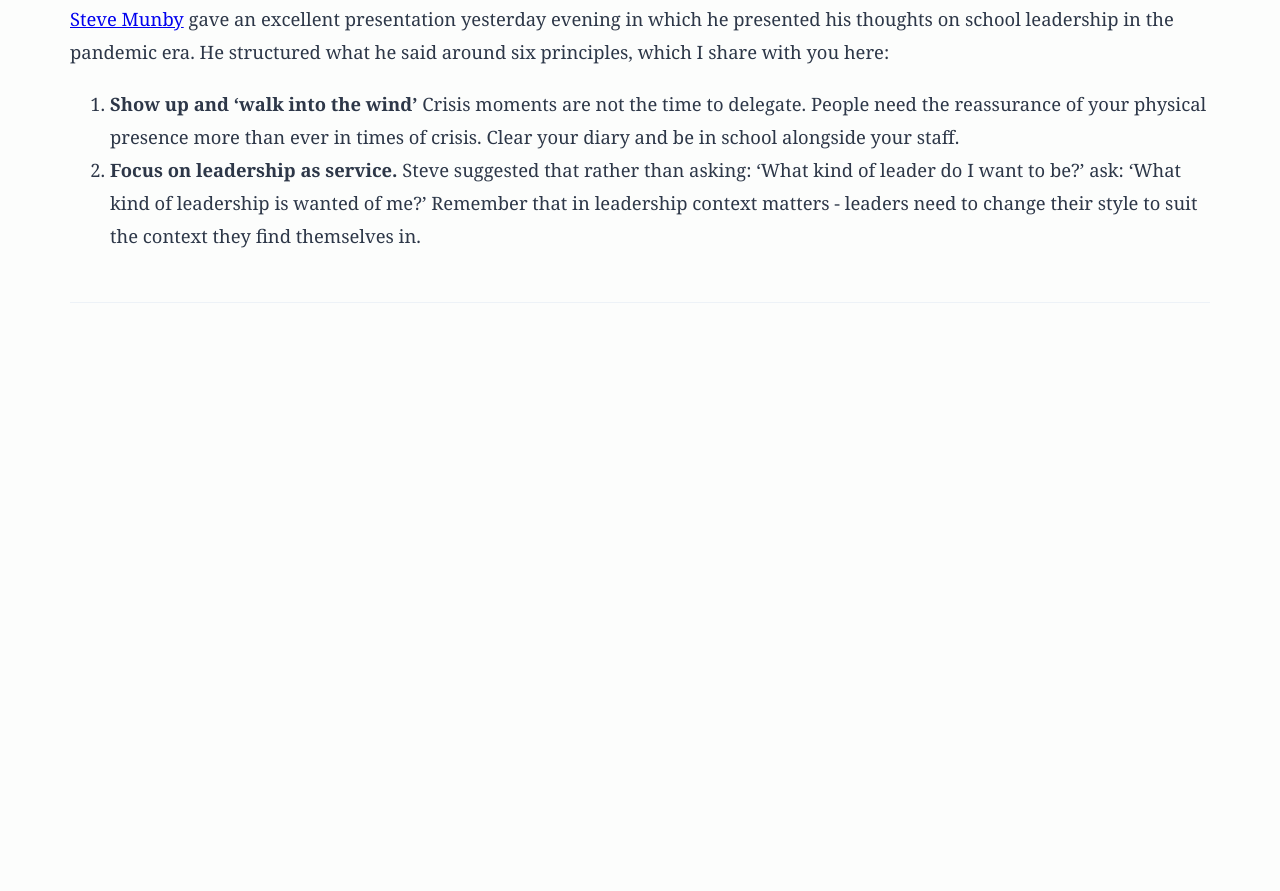
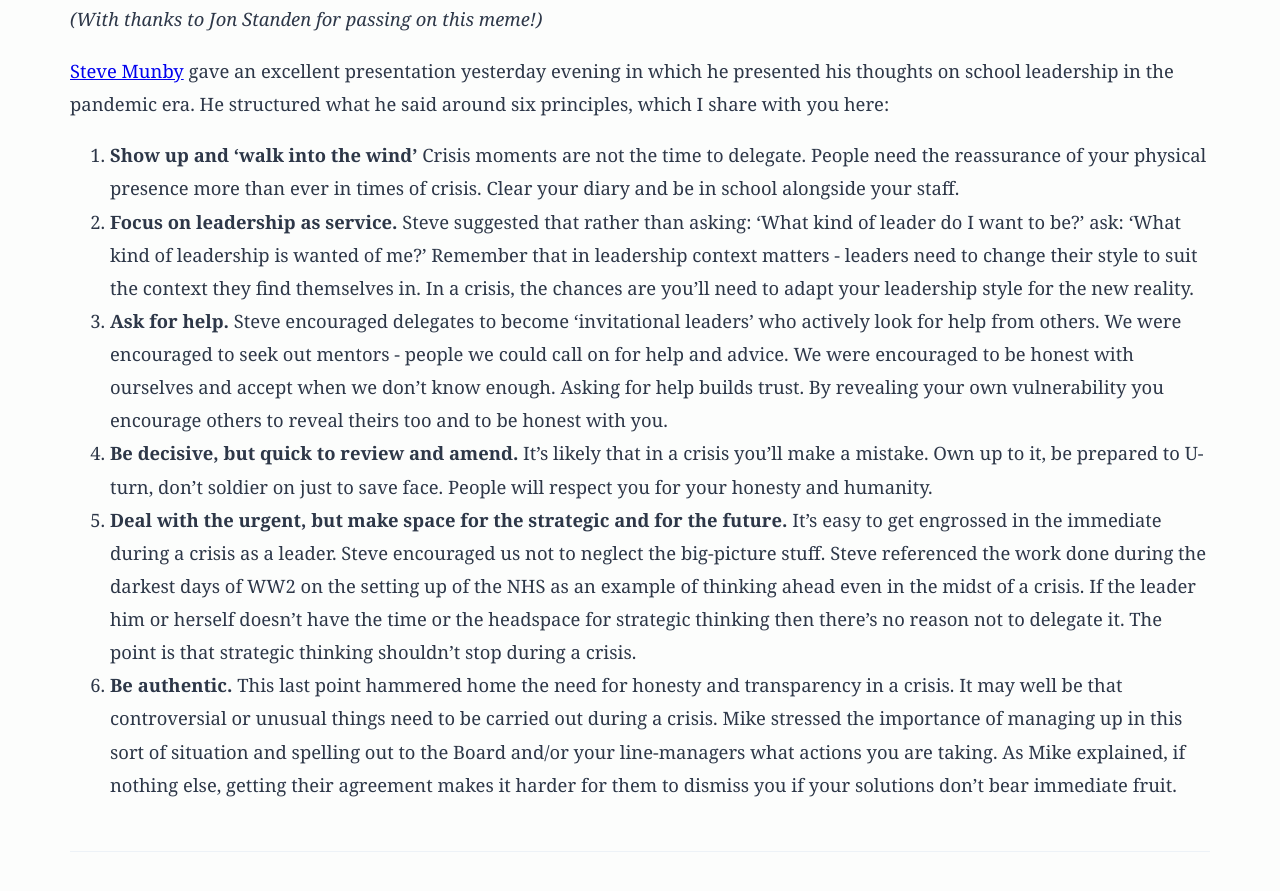
Before and after one commit to tjjefferis/timjefferis.com, a Jekyll site: the page built from _posts/2020-12-02-leading-in-a-crisis.md, in a window 1280 px wide and 1400 px high, scrolled down 108 px. Shown: the part 468-1359 px from the top of the window. Built offline with Jekyll 4.4.1, drawn with Linux system fonts in a browser that asks for light colours; comment, search, counter and statistics services are not loaded; before the commit the page ends 959 px from its top, so only the background shows below that.

Commit message:
Restore original image URL and add all 6 points to Leading in a Crisis post

```diff
--- a/_posts/2020-12-02-leading-in-a-crisis.md
+++ b/_posts/2020-12-02-leading-in-a-crisis.md
@@ -4,9 +4,15 @@
 date: 2020-12-02
 ---
 
-![I'm no expert on Covid-19 but this is The Cure](https://timjefferis.com/assets/images/leading-in-a-crisis-cure.jpg) *(With thanks to Jon Standen for passing on this meme!)*
+[![I'm no expert on Covid-19 but this is The Cure](https://blogger.googleusercontent.com/img/b/R29vZ2xl/AVvXsEg8l57P0inTNJay7lzbyxv1Kuv80b9I7MO4SW3LtkjKFueC8IIVpW7Hgt-Ipqobt_Fy243nxQaZzmaSo8mktJ0Y4ZK_31SOP95wOifUgbFjQCaZby2uJLooRxgom4TiNyues8BJ3E9JC6o/)](https://blogger.googleusercontent.com/img/b/R29vZ2xl/AVvXsEg8l57P0inTNJay7lzbyxv1Kuv80b9I7MO4SW3LtkjKFueC8IIVpW7Hgt-Ipqobt_Fy243nxQaZzmaSo8mktJ0Y4ZK_31SOP95wOifUgbFjQCaZby2uJLooRxgom4TiNyues8BJ3E9JC6o/)
 
-[Steve Munby](https://www.stevemunby.com/) gave an excellent presentation yesterday evening in which he presented his thoughts on school leadership in the pandemic era. He structured what he said around six principles, which I share with you here:
+*(With thanks to Jon Standen for passing on this meme!)*
+
+[Steve Munby](https://twitter.com/steve_munby?ref_src=twsrc%5Egoogle%7Ctwcamp%5Eserp%7Ctwgr%5Eauthor) gave an excellent presentation yesterday evening in which he presented his thoughts on school leadership in the pandemic era. He structured what he said around six principles, which I share with you here:
 
 1. **Show up and 'walk into the wind'** Crisis moments are not the time to delegate. People need the reassurance of your physical presence more than ever in times of crisis. Clear your diary and be in school alongside your staff.
-2. **Focus on leadership as service.** Steve suggested that rather than asking: 'What kind of leader do I want to be?' ask: 'What kind of leadership is wanted of me?' Remember that in leadership context matters - leaders need to change their style to suit the context they find themselves in.
+2. **Focus on leadership as service.** Steve suggested that rather than asking: 'What kind of leader do I want to be?' ask: 'What kind of leadership is wanted of me?' Remember that in leadership context matters - leaders need to change their style to suit the context they find themselves in. In a crisis, the chances are you'll need to adapt your leadership style for the new reality.
+3. **Ask for help.** Steve encouraged delegates to become 'invitational leaders' who actively look for help from others. We were encouraged to seek out mentors - people we could call on for help and advice. We were encouraged to be honest with ourselves and accept when we don't know enough. Asking for help builds trust. By revealing your own vulnerability you encourage others to reveal theirs too and to be honest with you.
+4. **Be decisive, but quick to review and amend.** It's likely that in a crisis you'll make a mistake. Own up to it, be prepared to U-turn, don't soldier on just to save face. People will respect you for your honesty and humanity.
+5. **Deal with the urgent, but make space for the strategic and for the future.** It's easy to get engrossed in the immediate during a crisis as a leader. Steve encouraged us not to neglect the big-picture stuff. Steve referenced the work done during the darkest days of WW2 on the setting up of the NHS as an example of thinking ahead even in the midst of a crisis. If the leader him or herself doesn't have the time or the headspace for strategic thinking then there's no reason not to delegate it. The point is that strategic thinking shouldn't stop during a crisis.
+6. **Be authentic.** This last point hammered home the need for honesty and transparency in a crisis. It may well be that controversial or unusual things need to be carried out during a crisis. Mike stressed the importance of managing up in this sort of situation and spelling out to the Board and/or your line-managers what actions you are taking. As Mike explained, if nothing else, getting their agreement makes it harder for them to dismiss you if your solutions don't bear immediate fruit.
```
